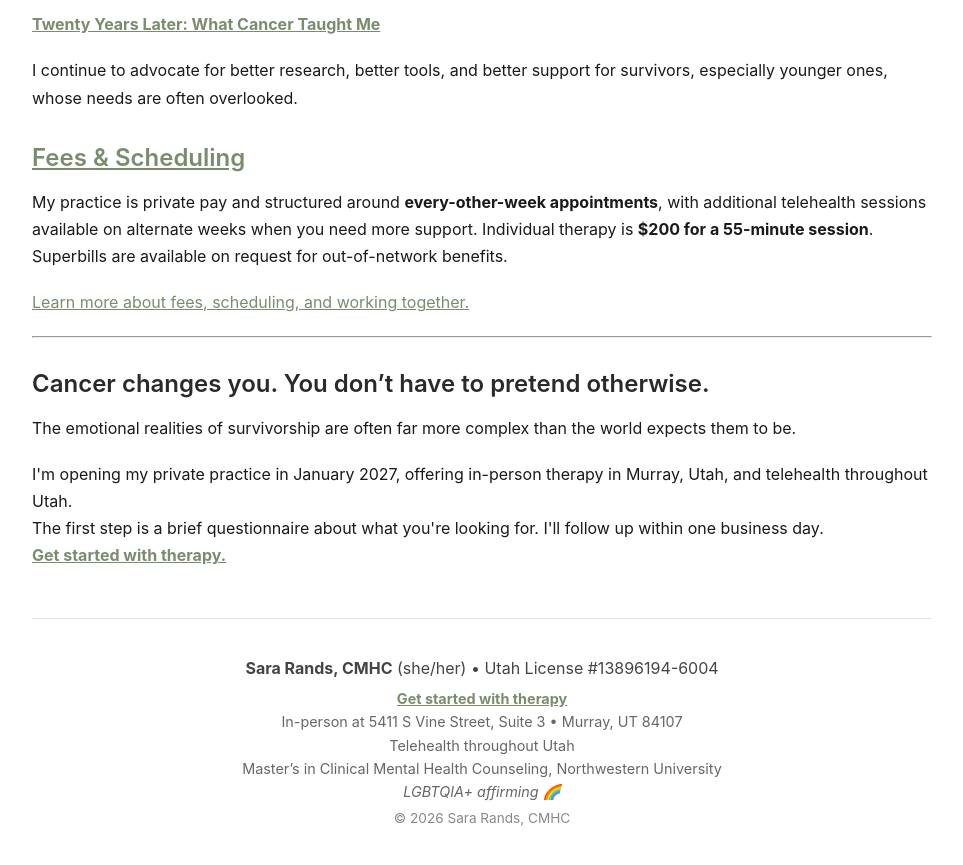
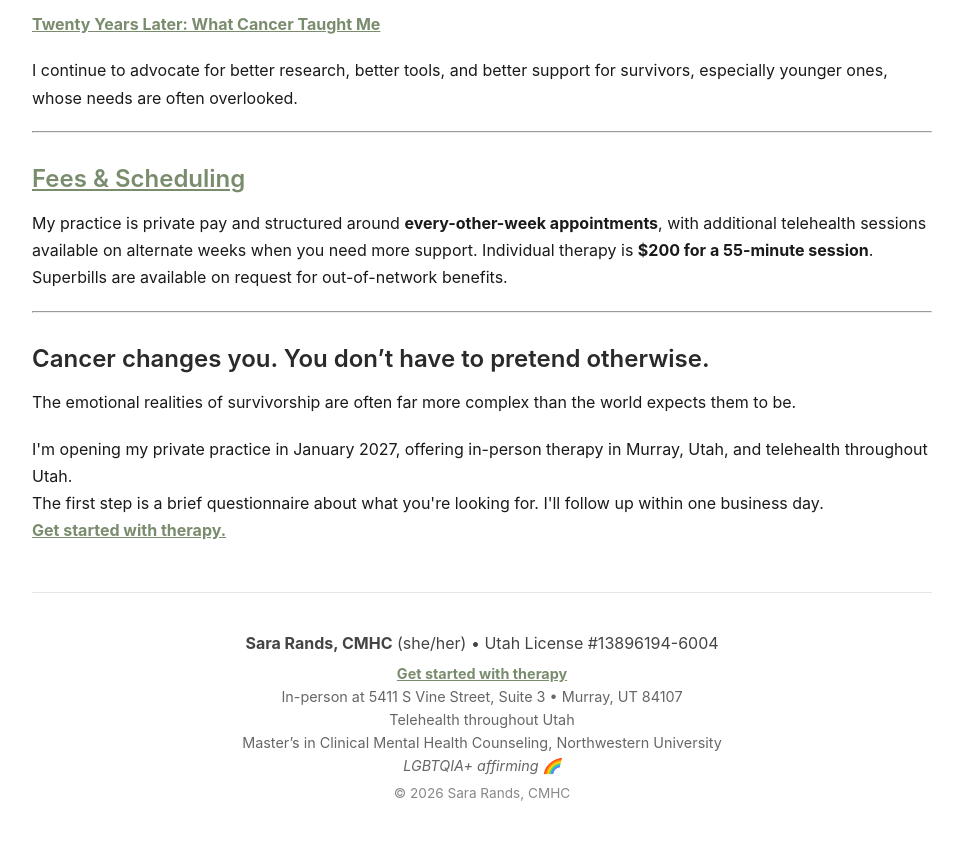
Before and after one commit to SaraRands/sararands-site, a Jekyll site: the page built from cancer.md, in a window 1280 px wide and 900 px high, scrolled down 3480 px. Shown: the top 865 px of the window, without its empty margins (158-1121 px from the left). Built offline with Jekyll 4.4.1, drawn with Linux system fonts in a browser that asks for light colours.

Commit message:
remove extra link

```diff
--- a/_includes/fees-summary.html
+++ b/_includes/fees-summary.html
@@ -7,5 +7,3 @@
 <h2><a href="/fees-scheduling/">Fees &amp; Scheduling</a></h2>
 
 <p>My practice is private pay and structured around <strong>every-other-week appointments</strong>, with additional telehealth sessions available on alternate weeks when you need more support. Individual therapy is <strong>$200 for a 55-minute session</strong>. Superbills are available on request for out-of-network benefits.</p>
-
-<p><a href="/fees-scheduling/">Learn more about fees, scheduling, and working together.</a></p>
--- a/cancer.md
+++ b/cancer.md
@@ -111,6 +111,8 @@ You can also read a personal reflection on my 20-year survivorship milestone on
 
 I continue to advocate for better research, better tools, and better support for survivors, especially younger ones, whose needs are often overlooked.
 
+---
+
 {% include fees-summary.html %}
 
 ---
```
Also changed, not shown: about.md (+2 -0 lines), financial-therapy.md (+2 -0 lines), speaking.md (+1 -0 lines).
